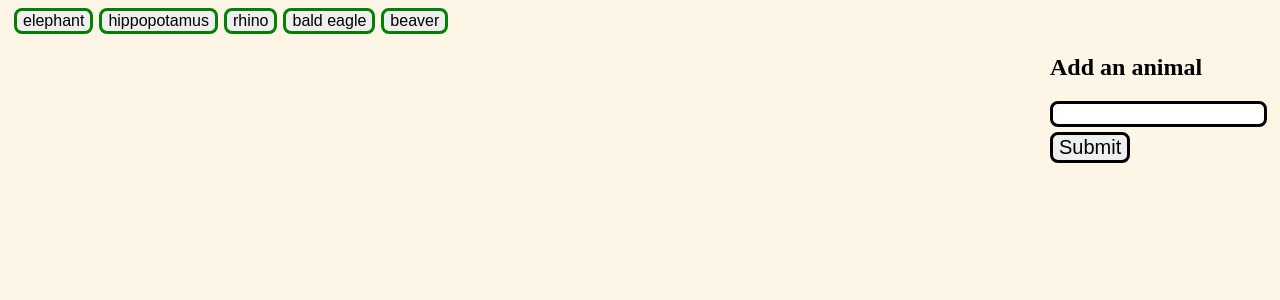
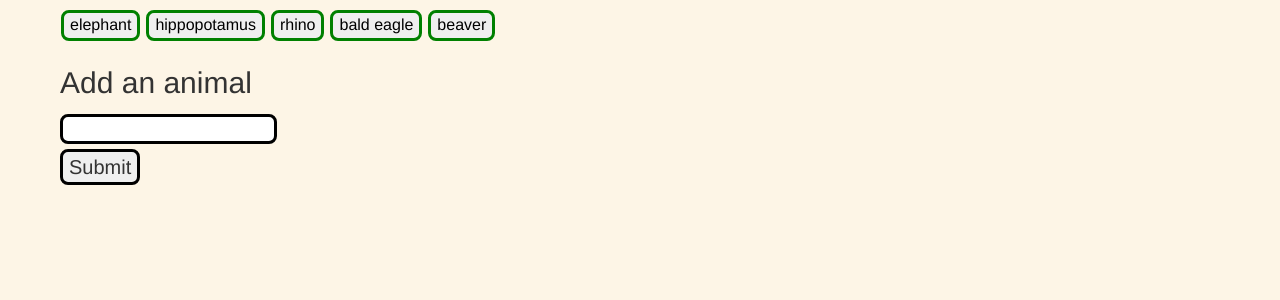
Before and after one commit to AparnaThirthapura/HWGiphy, a PHP site: page / in a window 1280 px wide. Shown: the top 300 px of the page. Run offline with PHP 8.4, Linux system fonts and the light colour scheme.

Commit message:
SecondCommit

```diff
--- a/index.html
+++ b/index.html
@@ -4,23 +4,31 @@
 <head>
 	<meta charset="utf-8">
 	<title>Animals Giphy Homework</title>
+
+	<link rel="stylesheet" href="https://maxcdn.bootstrapcdn.com/bootstrap/3.3.7/css/bootstrap.min.css">
 	<link rel="stylesheet" type="text/css" href="style.css">
 </head>
 
 <body>
 	<div class = "container">
+		<div class = "row">
 		<div id = "animal-buttons">
 		</div>
+		</div>
 
+		<div class = "row">
 		<div id = "animal-form-div">
 		<form id = "animal-form">
-			<label><h2>Add an animal</h2></label>
+			<label><h2>Add an animal</h2></label><br>
 			<input type="text" id="animal-input"><br>
 			<input type="submit" id="add-animal" value="Submit">
 		</form>
 		</div>
+		</div>
 
+		<div class = "row">
 		<div id = "animals-display">
+		</div>
 		</div>
 
 	</div>
--- a/style.css
+++ b/style.css
@@ -24,13 +24,16 @@
 	background-color:LightCyan;
 	cursor: pointer;
 }
+#animal-buttons{
+	margin-top: 10px;
+}
 
 #animal-display{
 	float:left;
 }
 
 #animal-form-div{
-	float:right;
+	float:left;
 }
 #animal-form{
 
@@ -38,8 +41,9 @@
 }
 
 #animal-input{
+
 	width:auto;
-	height:18px;
+	height:30px;
 	border:solid black;
 	font-size: 16px;
 	border-radius:8px;
```
